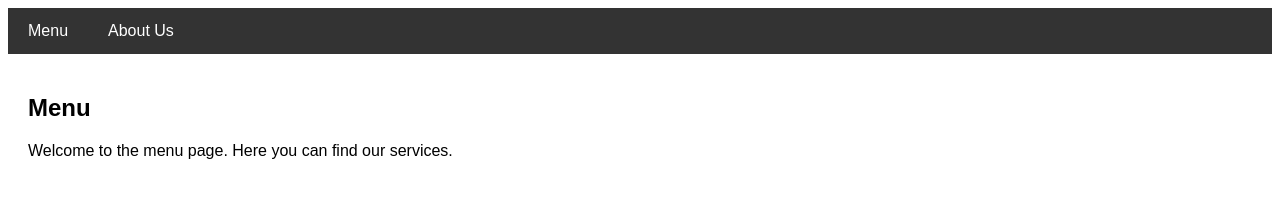
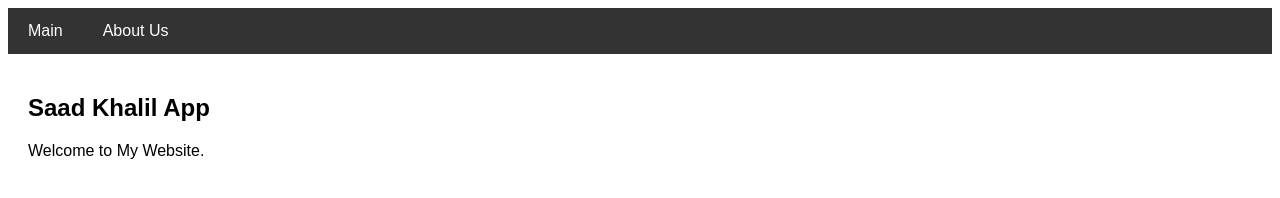
Before and after one commit to Saadi371/Cloud-Practice, a plain HTML site: page index.html in a window 1280 px wide. Drawn offline with Linux system fonts and the light colour scheme.

```diff
--- a/index.html
+++ b/index.html
@@ -43,14 +43,14 @@
 </head>
 <body>
     <div class="navbar">
-        <a href="javascript:void(0);" onclick="showPage('menu')">Menu</a>
+        <a href="javascript:void(0);" onclick="showPage('menu')">Main</a>
         <a href="javascript:void(0);" onclick="showPage('about')">About Us</a>
     </div>
 
     <div class="content">
         <div id="menu" class="active">
-            <h2>Menu</h2>
-            <p>Welcome to the menu page. Here you can find our services.</p>
+            <h2>Saad Khalil App</h2>
+            <p>Welcome to My Website.</p>
             <!-- Add more content for the menu page here -->
         </div>
         <div id="about">
```
